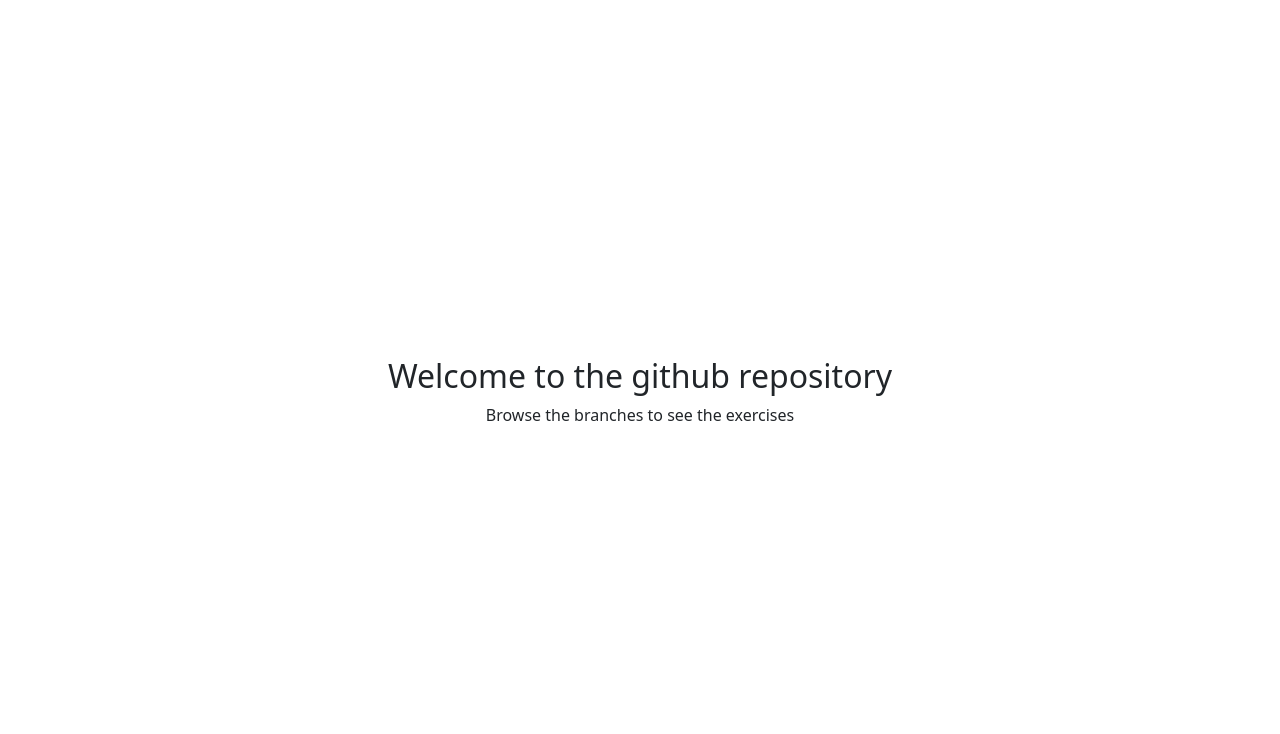
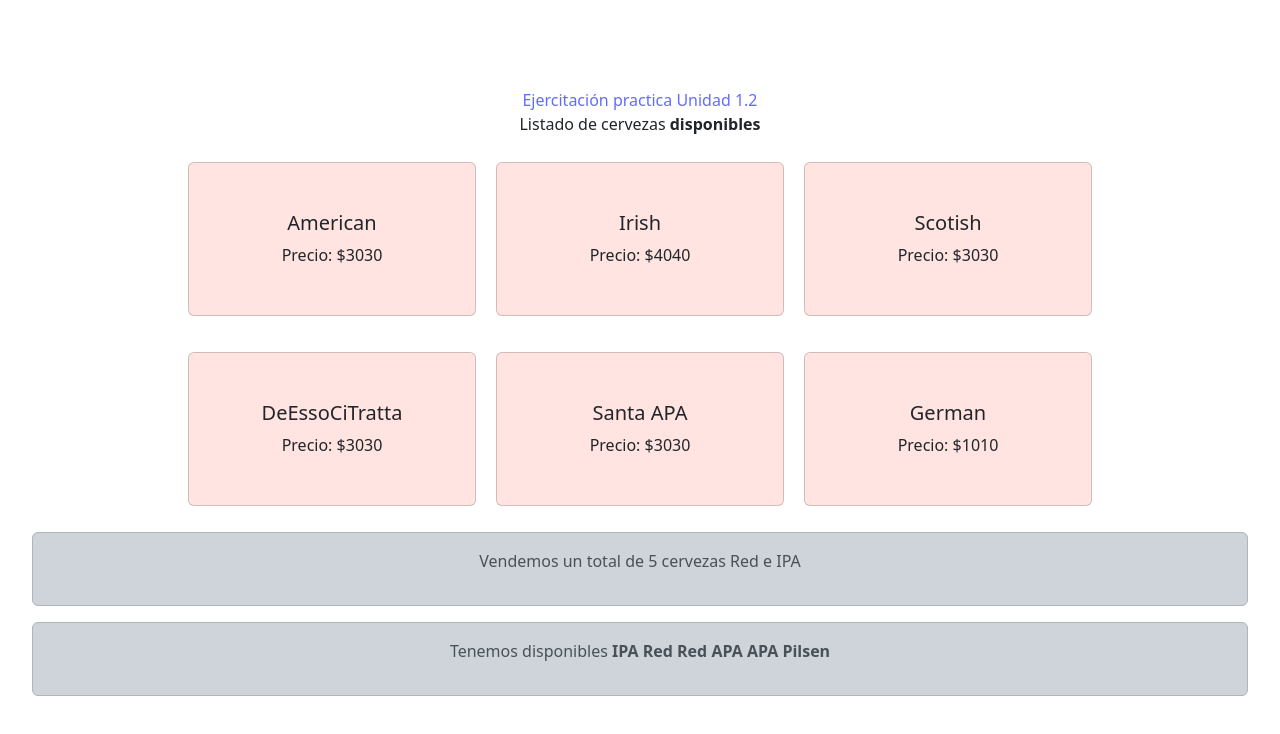
Before and after one commit to npeturro/project_labo2024, a React (Vite) app: page / in a window 1280 px wide. Shown: the top 734 px of the page. Built offline with nearby package versions, Linux system fonts and the light colour scheme.

Commit message:
Beer excersice

```diff
--- a/src/App.jsx
+++ b/src/App.jsx
@@ -1,14 +1,21 @@
 import './App.css'
-import BookItem from './components/bookItem/BookItem';
-import Books from './components/books/Books';
+import BeerNamePrice from './components/beers/BeerNamePrice';
+import Beers from './components/beers/Beers';
+
+
 
 function App() {
 
+  const datos = Beers()
 
   return (
     <div >
-      <h2>Welcome to the github repository</h2>
-      <p>Browse the branches to see the exercises</p>
+      <a href='https://frro.cvg.utn.edu.ar/pluginfile.php/213521/mod_resource/content/4/Ejercitación%20Unidad%20P1.2.pdf' target='_blank'>Ejercitación practica Unidad 1.2</a>
+      <p>Listado de cervezas <b>disponibles</b></p>
+
+      <BeerNamePrice
+        datos={datos}
+      />
 
     </div >
   );
--- /dev/null
+++ b/src/components/beers/BeerNamePrice.jsx
@@ -0,0 +1,41 @@
+import BeerStyle from "./BeerStyle";
+import { Card } from "react-bootstrap";
+import BeerStyleNumber from "./BeerStyleNumber";
+import Alert from 'react-bootstrap/Alert';
+
+function BeerNamePrice(props) {
+
+    const { datos } = props
+
+    return (
+        <div >
+            {datos.map((beer, i) =>
+                beer.available ? (
+                    <div key={i} style={{ display: 'inline-block', margin: '10px' }}>
+                        <Card style={{ width: '18rem', backgroundColor: '#FFE4E1' }}>
+                            <Card.Body>
+                                <Card.Title>{beer.beerName}</Card.Title>
+                                <Card.Text>
+                                    Precio: ${beer.price * 1010}
+                                </Card.Text>
+                            </Card.Body>
+                        </Card>
+                        <p></p>
+                    </div>
+                ) : null
+            )}
+            <Alert variant="dark">
+                <BeerStyleNumber
+                    datos={datos}
+                />
+            </Alert>
+            <Alert variant="dark">
+                <BeerStyle
+                    datos={datos}
+                />
+            </Alert>
+        </div >
+    );
+}
+
+export default BeerNamePrice
--- /dev/null
+++ b/src/components/beers/BeerStyle.jsx
@@ -0,0 +1,21 @@
+
+
+function BeerStyle(props) {
+
+    const { datos } = props
+
+    const style = datos.map((beer) => {
+        if (beer.available === true) {
+            return (beer.beerStyle + ' ')
+        }
+    })
+
+    return (
+        <div>
+            <p>Tenemos disponibles <b>{style}</b></p>
+        </div>
+    )
+
+}
+
+export default BeerStyle
--- /dev/null
+++ b/src/components/beers/BeerStyleNumber.jsx
@@ -0,0 +1,19 @@
+
+
+function BeerStyleNumber(props) {
+
+    const { datos } = props
+
+    const count = datos.filter((beer) => {
+        return (beer.beerStyle === 'Red' || beer.beerStyle === 'IPA')
+    })
+
+    return (
+        <div>
+            <p>Vendemos un total de {count.length} cervezas Red e IPA</p>
+        </div>
+    )
+
+}
+
+export default BeerStyleNumber
--- /dev/null
+++ b/src/components/beers/Beers.jsx
@@ -0,0 +1,74 @@
+const beers = [
+    {
+        id: 1,
+        beerName: "American",
+        beerStyle: "IPA",
+        price: 3,
+        available: true,
+    },
+    {
+        id: 2,
+        beerName: "Argenta",
+        beerStyle: "IPA",
+        price: 4,
+        available: false,
+    },
+    {
+        id: 3,
+        beerName: "Irish",
+        beerStyle: "Red",
+        price: 4,
+        available: true,
+    },
+    {
+        id: 4,
+        beerName: "Scotish",
+        beerStyle: "Red",
+        price: 3,
+        available: true,
+    },
+    {
+        id: 5,
+        beerName: "DeEssoCiTratta",
+        beerStyle: "APA",
+        price: 3,
+        available: true,
+    },
+    {
+        id: 6,
+        beerName: "Santa APA",
+        beerStyle: "APA",
+        price: 3,
+        available: true,
+    },
+    {
+        id: 7,
+        beerName: "German",
+        beerStyle: "Pilsen",
+        price: 1,
+        available: true,
+    },
+    {
+        id: 8,
+        beerName: "London Porter",
+        beerStyle: "Porter",
+        price: 2,
+        available: false,
+    },
+    {
+        id: 9,
+        beerName: "Scotish ALE",
+        beerStyle: "Red",
+        price: 5,
+        available: false,
+    },
+];
+
+
+const Beers = () => {
+
+    return beers
+};
+
+
+export default Beers
--- a/src/components/bookItem/BookItem.jsx
+++ b/src/components/bookItem/BookItem.jsx
@@ -1,5 +1,7 @@
 import React from "react";
 import { Card } from "react-bootstrap";
+
+//No importo proptypes porq no lo reconoce
 
 const BookItem = (props) => {
 
--- a/src/components/books/Books.jsx
+++ b/src/components/books/Books.jsx
@@ -7,10 +7,10 @@
     return (
         <div className="d-flex justify-content-center flex-wrap">
             {
-                props.books.map((book) => {
+                props.books.map((book, i) => {
                     return (
                         < BookItem
-                            key={book.pageCount} //solo porq por consola pedia una key sino cada book deberia tener un id
+                            key={i} //solo porq por consola pedia una key sino cada book deberia tener un id
                             title={book.bookTitle}
                             author={book.bookAuthor}
                             rating={book.bookRating}
```
